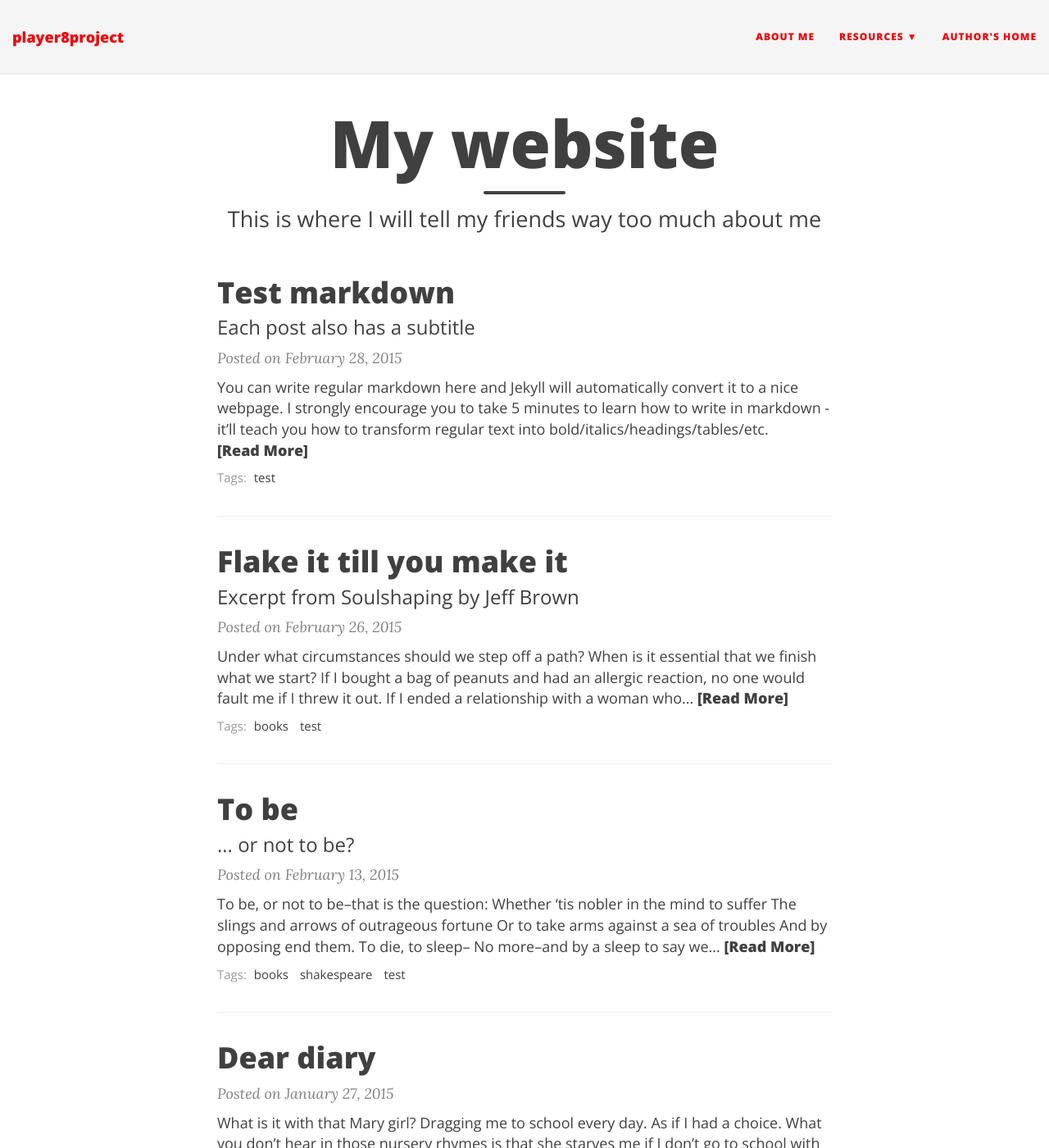
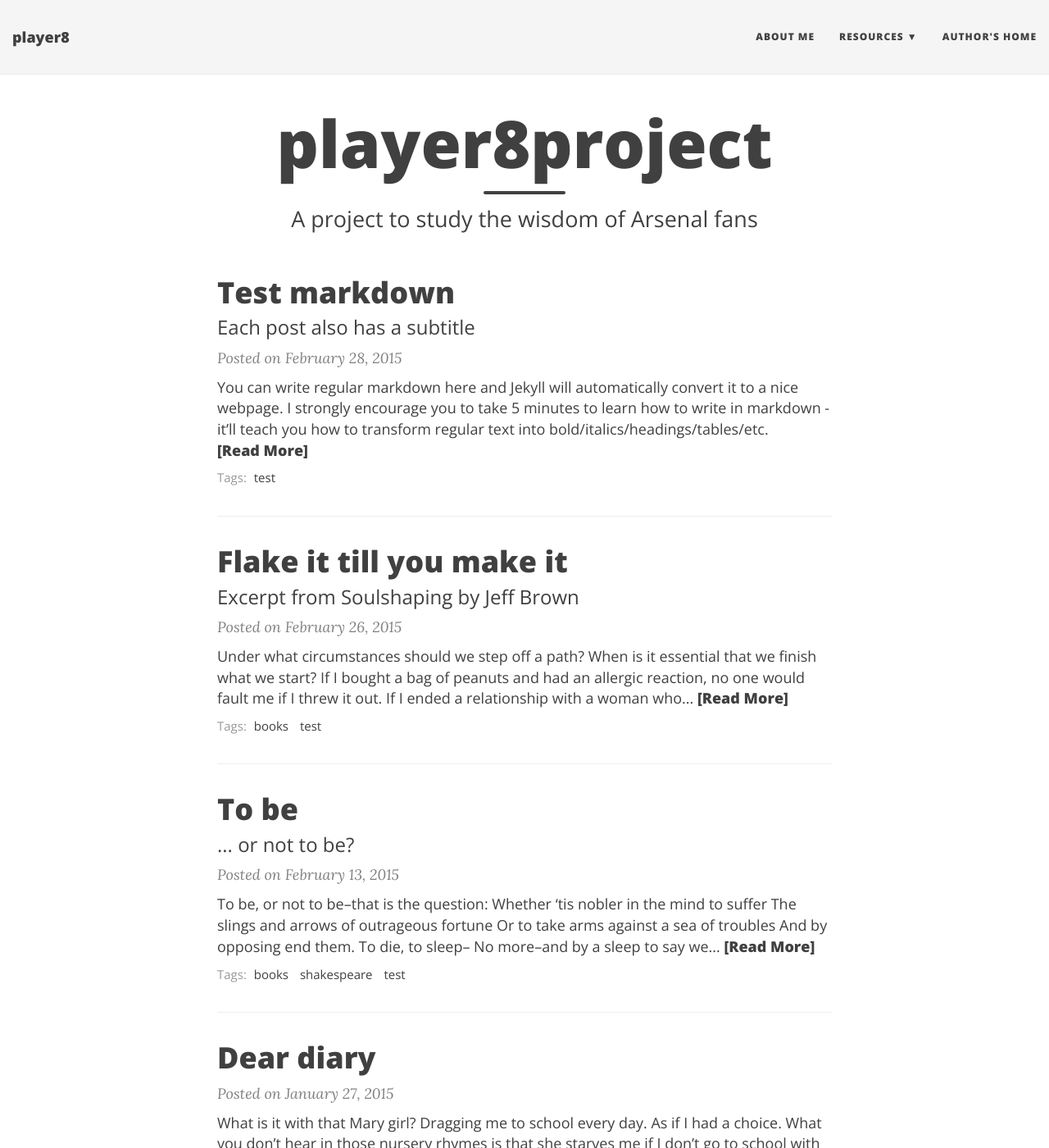
Before and after one commit to deppen8/player8, a Jekyll site: the page built from index.html, in a window 1280 px wide and 1400 px high. Shown: the whole window at 82% size. Built offline with Jekyll 4.4.1, drawn with Linux system fonts in a browser that asks for light colours; nearby versions of some CDN libraries; the list of posts is cut into pages by our own code.

Commit message:
update config and index

```diff
--- a/_config.yml
+++ b/_config.yml
@@ -14,7 +14,7 @@ baseurl: "/player8"
 # Of course don't forget to change the username and projectname to YOUR username and project
 
 # Name of website
-title: player8project
+title: player8
 
 # Short description of your site
 description: A project to study the wisdom of Arsenal fans
@@ -43,7 +43,7 @@ navbar-links:
 # Personalize the colors in your website. Colour values can be any valid CSS colour
 
 navbar-col: "#F5F5F5"
-navbar-text-col: "#EF0107" #404040
+navbar-text-col: "#404040"
 navbar-children-col: "#F5F5F5"
 page-col: "#FFFFFF"
 link-col: "#404040"
--- a/index.html
+++ b/index.html
@@ -1,7 +1,7 @@
 ---
 layout: page
-title: My website
-subtitle: This is where I will tell my friends way too much about me
+title: player8project
+subtitle: A project to study the wisdom of Arsenal fans
 use-site-title: true
 ---
 
```
